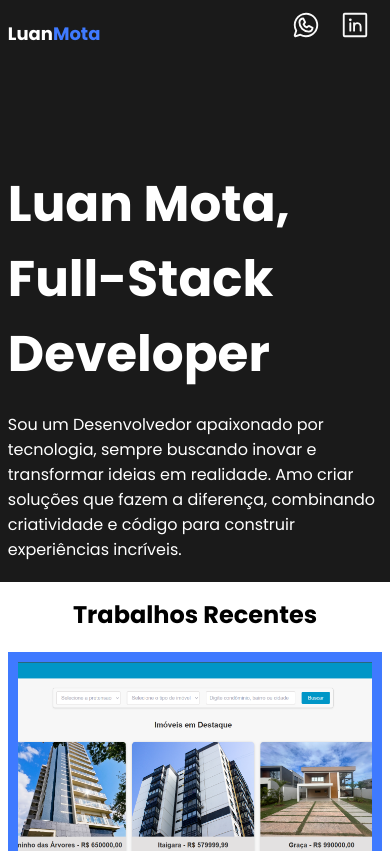
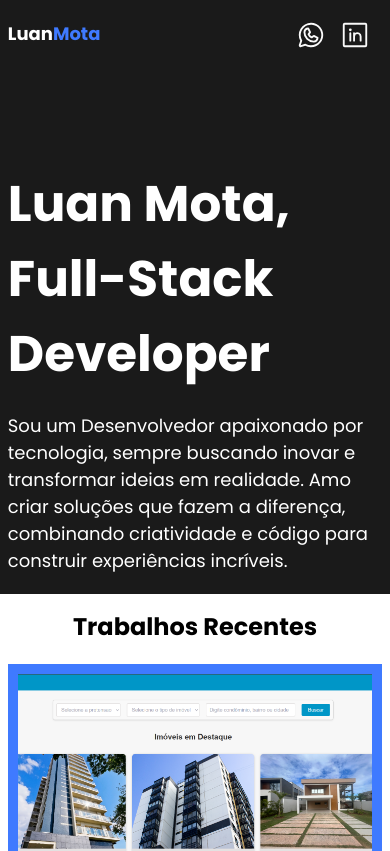
Before and after one commit to Motaboy96/portifolio, a plain HTML site: page index.html in a window 390 px wide. Shown: the top 851 px of the page. Drawn offline with Linux system fonts and the light colour scheme.

Commit message:
ajustado css

```diff
--- a/style.css
+++ b/style.css
@@ -51,10 +51,15 @@ header {
     margin: 20px 0;
 }
 
+.sobre-header p {
+    font-size: 18px;
+    max-width: 850px;
+}
+
 .social-header {
     position: absolute;
     top: 20px;
-    right: 300px;
+    right: 40px;
 }
 
 .social-header a {
@@ -252,8 +257,23 @@ footer {
     }
 
     .social-header {
-        top: 10px;
+        position: absolute;
+        top: 20px;
         right: 20px;
+    }
+
+    .social-header a {
+        margin-left: 10px;
+    }
+
+    .social-header img {
+        width: 30px;
+        height: 30px;
+        transition: transform 0.3s ease;
+    }
+
+    .social-header img:hover {
+        transform: scale(1.1);
     }
 
     .trabalho-single {
```
